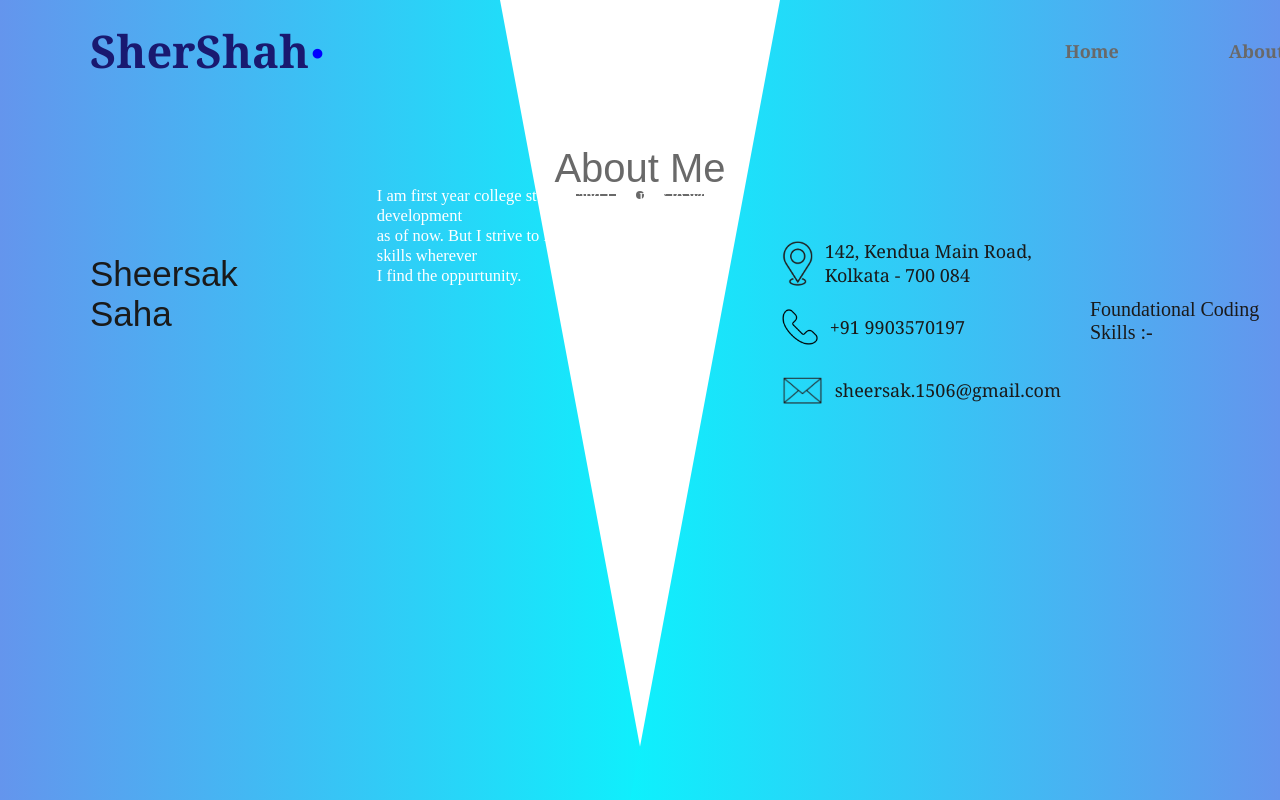
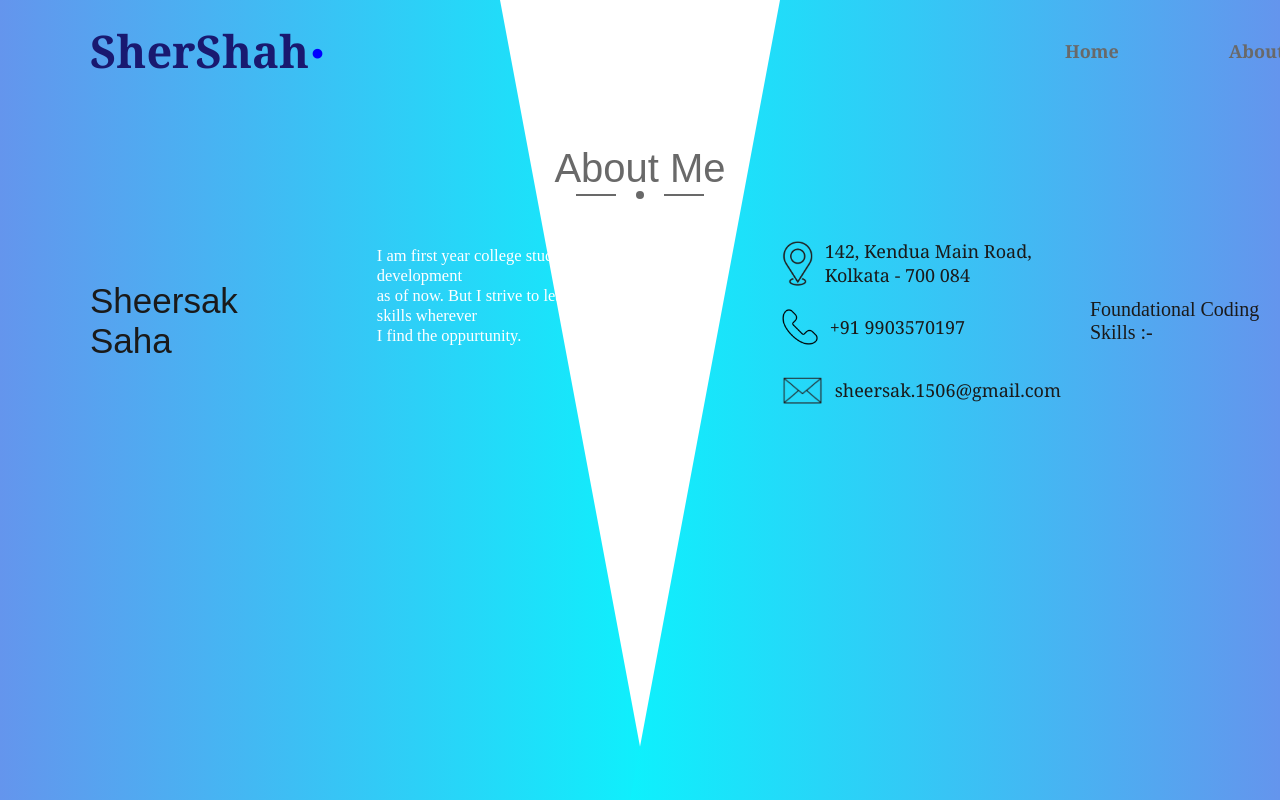
Before and after one commit to SheersakSaha15/My-Projects, a plain HTML site: page About.html in a window 1280 px wide. Shown: the top 800 px of the page. Drawn offline with Linux system fonts and the light colour scheme; a web font is replaced by a local one.

Commit message:
tweaking part 1

```diff
--- a/About.css
+++ b/About.css
@@ -151,10 +151,13 @@
 
 .gist {
     display: flex;
+    justify-content: center;
+    align-items: center;
 }
 
 .fn {
     display: flex;
+    flex-direction: column;
     font-size: 35px;
     color: #1a1a1a;
     font-family: 'Goldman', sans-serif;
@@ -166,6 +169,8 @@
 
 .intro {
     display: flex;
+    flex-direction: column;
+    align-items: flex-start;
     font-size: 16.5px;
     margin-left: 95px;
     margin-top: -30px;
```
